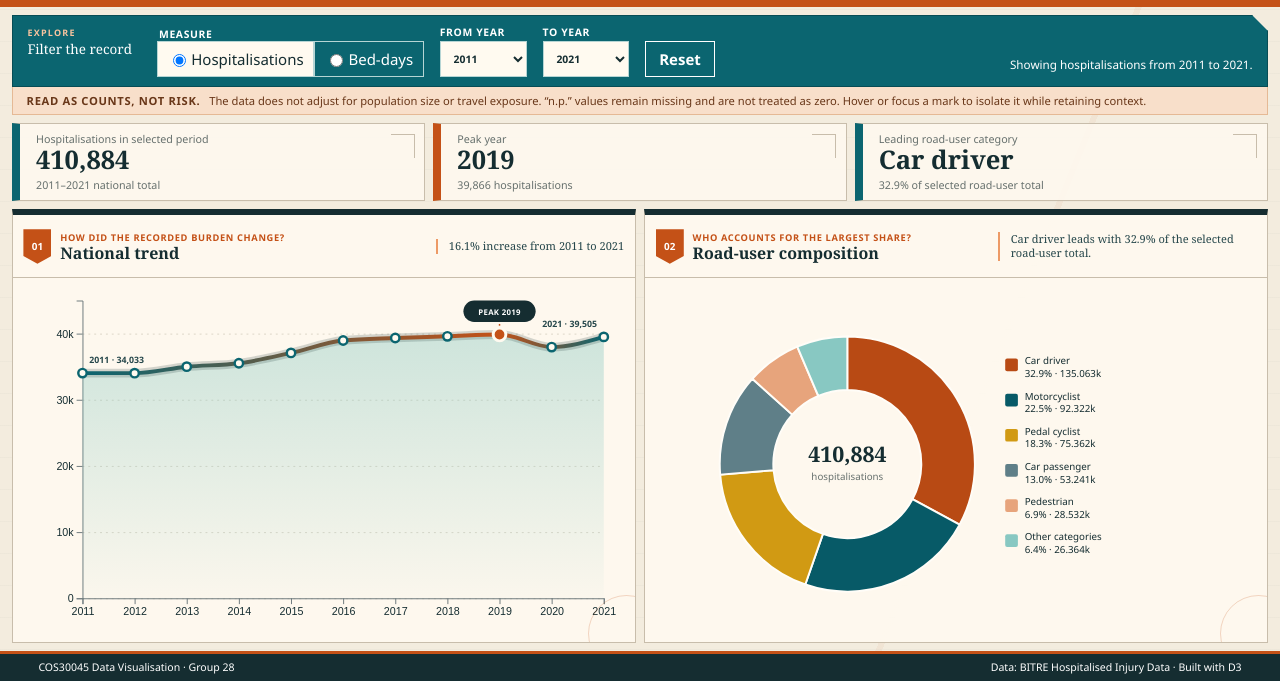
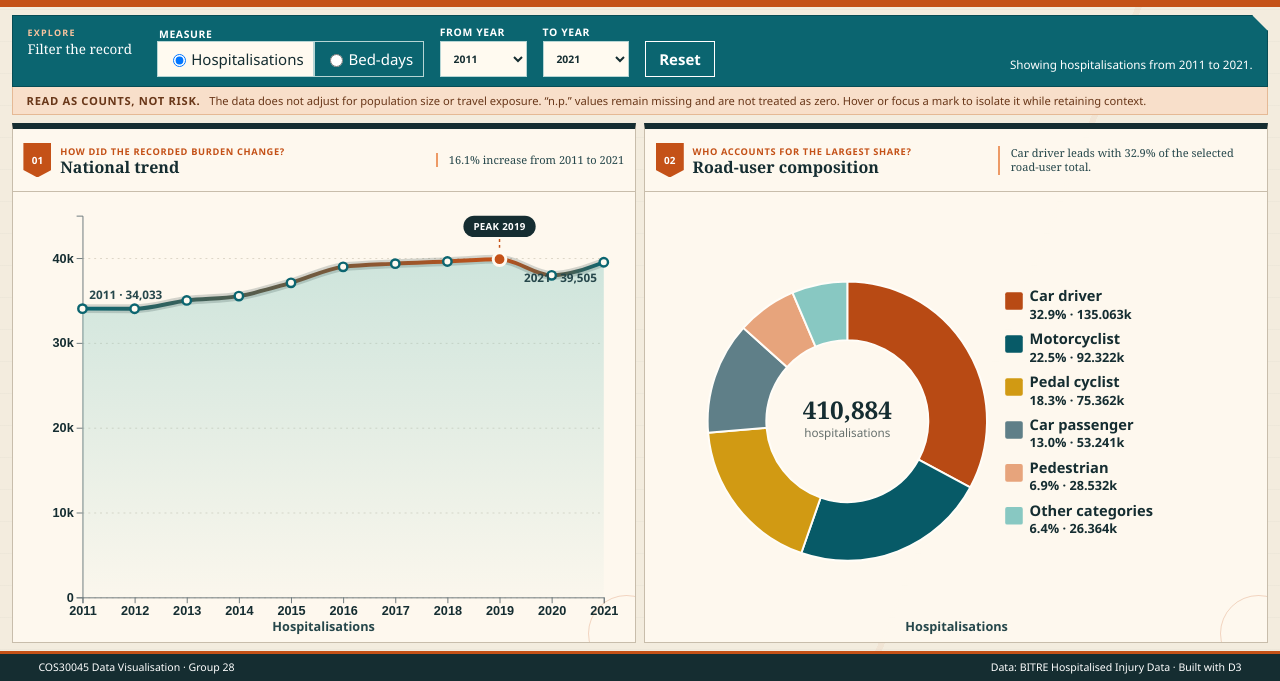
Before and after one commit to 105983711/Data_Visualisation_Project, a plain HTML site: page website/dashboard.html in a window 1280 px wide. Shown: the part 119-800 px from the top of the page. Drawn offline with Linux system fonts and the light colour scheme.

Commit message:
Finalize dashboard readability and project documentation

```diff
--- a/website/css/dashboard.css
+++ b/website/css/dashboard.css
@@ -137,14 +137,8 @@ select { min-height: 36px; padding: .3rem 2rem .3rem .55rem; color: var(--ink);
 .dashboard-page { min-height: 0; padding-top: .5rem; }
 .dashboard-page.active { display: grid; }
 .dashboard-page[hidden] { display: none !important; }
-.dashboard-page[data-page-panel="overview"] { grid-template-rows: auto minmax(0, 1fr); gap: .5rem; }
+.dashboard-page[data-page-panel="overview"] { grid-template-rows: minmax(0, 1fr); }
 .dashboard-page:not([data-page-panel="overview"]):not([data-page-panel="findings"]):not([data-page-panel="definitions"]) { grid-template-rows: minmax(0, 1fr); }
-.kpi-grid { display: grid; grid-template-columns: repeat(3, minmax(0, 1fr)); gap: .5rem; }
-.kpi-card { position: relative; min-height: 67px; padding: .48rem .75rem .48rem 1rem; background: rgba(255,250,240,.86); border: 1px solid var(--line); border-left: 8px solid var(--teal); }
-.kpi-card::after { content: ""; position: absolute; right: .6rem; top: .6rem; width: 23px; height: 23px; border-top: 1px solid var(--line); border-right: 1px solid var(--line); }
-.kpi-card.accent { border-left-color: var(--orange); }
-.kpi-card p, .kpi-card span { margin: 0; color: var(--muted); font-size: .67rem; }
-.kpi-card strong { display: block; margin: .04rem 0; font-family: Georgia, serif; font-size: clamp(1.25rem, 2vw, 1.85rem); line-height: 1; }
 
 .page-chart-grid { display: grid; grid-template-columns: repeat(2, minmax(0, 1fr)); gap: .55rem; min-height: 0; }
 .panel { position: relative; display: grid; grid-template-rows: auto minmax(0, 1fr); min-width: 0; min-height: 0; overflow: hidden; background: rgba(255,250,240,.92); border: 1px solid var(--line); border-top: 6px solid var(--ink); }
@@ -158,11 +152,11 @@ select { min-height: 36px; padding: .3rem 2rem .3rem .55rem; color: var(--ink);
 .dashboard-chart { min-height: 0; height: 100%; padding: .12rem .45rem .3rem; overflow: hidden; }
 .dashboard-chart svg { display: block; width: 100%; height: 100%; overflow: visible; }
 
-.axis text { fill: var(--ink); font-size: 11px; }
+.axis text { fill: var(--ink); font-size: 13px; font-weight: 600; }
 .axis path, .axis line { stroke: #6d7a7d; }
 .grid line { stroke: #ddd5c7; stroke-dasharray: 2 4; }
 .grid path { display: none; }
-.axis-label { fill: var(--ink); font-size: 11px; font-weight: 750; }
+.axis-label { fill: var(--ink); font-size: 13px; font-weight: 750; }
 .trend-fill { stroke: none; }
 .trend-road-shadow { fill: none; stroke: rgba(21,45,49,.18); stroke-width: 9; stroke-linecap: round; stroke-linejoin: round; }
 .trend-route { fill: none; stroke-width: 4; stroke-linecap: round; stroke-linejoin: round; }
@@ -170,20 +164,23 @@ select { min-height: 36px; padding: .3rem 2rem .3rem .55rem; color: var(--ink);
 .trend-dot[data-peak="true"] { fill: var(--orange); stroke: var(--surface); stroke-width: 3; }
 .peak-guide { stroke: var(--orange); stroke-width: 1.5; stroke-dasharray: 3 3; }
 .peak-tag { fill: var(--ink); }
-.peak-tag-text { fill: white; font-size: 8px; font-weight: 900; letter-spacing: .04em; }
-.endpoint-label { fill: var(--ink-soft); font-size: 9px; font-weight: 800; }
+.peak-tag-text { fill: white; font-size: 10px; font-weight: 900; letter-spacing: .03em; }
+.endpoint-label { fill: var(--ink-soft); font-size: 12px; font-weight: 800; }
 .annotation-line { stroke: var(--orange); stroke-width: 1.5; stroke-dasharray: 4 4; }
-.annotation-text { fill: var(--orange); font-size: 10px; font-weight: 850; }
-.donut-centre-main { fill: var(--ink); font-family: Georgia, serif; font-size: 22px; font-weight: 800; text-anchor: middle; }
-.donut-centre-sub { fill: var(--muted); font-size: 10px; text-anchor: middle; }
-.legend text { fill: var(--ink); font-size: 10px; }
-.value-label { fill: var(--ink); font-size: 10px; font-weight: 750; }
-.heat-label { font-size: 9px; font-weight: 750; text-anchor: middle; dominant-baseline: middle; }
+.annotation-text { fill: var(--orange); font-size: 12px; font-weight: 850; }
+.donut-centre-main { fill: var(--ink); font-family: Georgia, serif; font-size: 25px; font-weight: 800; text-anchor: middle; }
+.donut-centre-sub { fill: var(--muted); font-size: 12px; text-anchor: middle; }
+.legend text { fill: var(--ink); font-size: 12px; }
+.road-user-legend text:first-of-type { font-size: 15px; font-weight: 800; }
+.road-user-legend text:nth-of-type(2) { font-size: 13px; font-weight: 650; }
+.value-label { fill: var(--ink); font-size: 12px; font-weight: 750; }
+.heat-label { font-size: 11px; font-weight: 750; text-anchor: middle; dominant-baseline: middle; }
 .fn-first { fill: var(--orange); }
 .fn-non { fill: var(--teal); }
 .age-gender-bar { stroke: var(--surface); stroke-width: 1; }
-.age-gender-legend text { font-size: 9px; }
-.state-ranking-value { fill: var(--ink); font-size: 9px; font-weight: 850; }
+.age-gender-legend text { font-size: 12px; }
+.state-ranking-value { fill: var(--ink); font-size: 12px; font-weight: 850; }
+.chart-measure-label { fill: var(--ink-soft); font-size: 13px; font-weight: 700; }
 .mark { cursor: help; transition: opacity .16s ease, filter .16s ease, stroke-width .16s ease; }
 .mark.context-muted { opacity: .16; }
 .mark.context-selected { opacity: 1; filter: drop-shadow(0 2px 3px rgba(21,45,49,.28)); }
@@ -219,7 +216,7 @@ select { min-height: 36px; padding: .3rem 2rem .3rem .55rem; color: var(--ink);
 .dashboard-controls.findings-mode fieldset { display: none; }
 footer { display: flex; justify-content: space-between; gap: 1rem; padding: .42rem clamp(1rem, 3vw, 3rem); color: white; background: var(--ink); border-top: 3px solid var(--orange); font-size: .66rem; }
 
-.tooltip { position: fixed; z-index: 50; max-width: 280px; padding: .65rem .8rem; pointer-events: none; background: var(--ink); color: white; border: 2px solid var(--orange-light); box-shadow: 6px 6px 0 rgba(196,81,23,.18); font-size: .84rem; }
+.tooltip { position: fixed; z-index: 50; max-width: 320px; padding: .7rem .9rem; pointer-events: none; background: var(--ink); color: white; border: 2px solid var(--orange-light); box-shadow: 6px 6px 0 rgba(196,81,23,.18); font-size: 1rem; }
 .sr-only { position: absolute !important; width: 1px !important; height: 1px !important; padding: 0 !important; margin: -1px !important; overflow: hidden !important; clip: rect(0,0,0,0) !important; white-space: nowrap !important; border: 0 !important; }
 .error-banner { position: fixed; inset: auto 1rem 1rem; z-index: 80; max-width: 900px; margin: auto; padding: 1rem; color: white; background: #8a1f11; }
 
@@ -243,7 +240,6 @@ footer { display: flex; justify-content: space-between; gap: 1rem; padding: .42r
 }
 @media (max-width: 620px) {
   .dashboard-tabs { grid-template-columns: repeat(5, minmax(105px, 1fr)); }
-  .kpi-grid { grid-template-columns: 1fr; }
   .interpretation-note { display: grid; }
   #dashboard-status { flex-basis: 100%; text-align: left; }
   .panel header { align-items: flex-start; }
--- a/website/dashboard.html
+++ b/website/dashboard.html
@@ -52,23 +52,6 @@
     </aside>
 
     <section class="dashboard-page active" id="page-overview" role="tabpanel" data-page-panel="overview" aria-label="Overview dashboard page">
-      <div class="kpi-grid" aria-label="Selected-period summary">
-        <article class="kpi-card">
-          <p id="total-kpi-label">Hospitalisations in selected period</p>
-          <strong id="total-kpi">—</strong>
-          <span id="total-kpi-note"></span>
-        </article>
-        <article class="kpi-card accent">
-          <p>Peak year</p>
-          <strong id="peak-kpi">—</strong>
-          <span id="peak-kpi-note"></span>
-        </article>
-        <article class="kpi-card">
-          <p>Leading road-user category</p>
-          <strong id="road-kpi">—</strong>
-          <span id="road-kpi-note"></span>
-        </article>
-      </div>
       <div class="page-chart-grid overview-grid">
         <article class="panel">
           <header><div><p class="panel-number">01</p><div><p class="panel-question">How did the recorded burden change?</p><h2>National trend</h2></div></div><p class="panel-story" id="trend-insight"></p></header>
--- a/website/js/charts/age-sex-chart.js
+++ b/website/js/charts/age-sex-chart.js
@@ -2,7 +2,7 @@
 // The official source field is named "sex"; the dashboard presents it as recorded gender.
 import { createSvg, accessibleMarks, formatNumber } from "../a11y.js";
 import { AGE_ORDER } from "../data.js";
-import { addGridYAxis } from "./chart-utils.js";
+import { addGridYAxis, addMeasureLabel } from "./chart-utils.js";
 
 export function renderAgeSexChart(data, label) {
   const container = document.querySelector("#dashboard-age");
@@ -22,6 +22,7 @@ export function renderAgeSexChart(data, label) {
     height: 315,
   });
   const margin = { top: 42, right: 20, bottom: 42, left: 54 };
+  addMeasureLabel(svg, width, height, label);
   const xAge = d3.scaleBand().domain(ages).range([margin.left, width - margin.right]).padding(.18);
   const xGender = d3.scaleBand().domain(genders).range([0, xAge.bandwidth()]).padding(.08);
   const y = d3.scaleLinear().domain([0, d3.max(data, d => d.value) || 1]).nice()
--- a/website/js/charts/chart-utils.js
+++ b/website/js/charts/chart-utils.js
@@ -2,6 +2,17 @@
 export const CHART_COLOURS = ["#b84a14", "#075a67", "#d19a13", "#5f7f88", "#e7a47c", "#88c8c2"];
 
 export const axisFormat = value => d3.format("~s")(value).replace("G", "B");
+
+export function addMeasureLabel(svg, width, height, label) {
+  const displayLabel = label === "bed-days" ? "Bed-days" : "Hospitalisations";
+  svg.append("text")
+    .attr("class", "chart-measure-label")
+    .attr("x", width / 2)
+    .attr("y", height - 4)
+    .attr("text-anchor", "middle")
+    .attr("aria-hidden", "true")
+    .text(displayLabel);
+}
 
 export function addGridYAxis(svg, y, margin, width, tickFormat = axisFormat) {
   svg.append("g").attr("class", "grid").attr("transform", `translate(${margin.left},0)`)
--- a/website/js/charts/first-nations-chart.js
+++ b/website/js/charts/first-nations-chart.js
@@ -1,6 +1,7 @@
 // Research question: How did the age profile differ by First Nations status?
 import { createSvg, accessibleMarks, formatPercent } from "../a11y.js";
 import { AGE_ORDER } from "../data.js";
+import { addMeasureLabel } from "./chart-utils.js";
 const FIRST_NATIONS = "First Nations people";
 const NON_INDIGENOUS = "Non-Indigenous";
 
@@ -29,6 +30,7 @@ export function renderFirstNationsChart(data, label) {
     height: 315
   });
   const margin = { top: 45, right: 22, bottom: 45, left: 60 };
+  addMeasureLabel(svg, width, height, label);
   const maximumShare = d3.max(prepared, d => d.share) || 0;
   const x = d3.scaleLinear()
     .domain([0, Math.max(0.4, maximumShare * 1.08)])
--- a/website/js/charts/road-user-donut.js
+++ b/website/js/charts/road-user-donut.js
@@ -1,6 +1,6 @@
 // Research question: Which road-user categories recorded the largest totals?
 import { createSvg, accessibleMarks, formatNumber, formatPercent } from "../a11y.js";
-import { axisFormat, CHART_COLOURS } from "./chart-utils.js";
+import { addMeasureLabel, axisFormat, CHART_COLOURS } from "./chart-utils.js";
 
 function prepareDonutData(rows) {
   const total = d3.sum(rows, d => d.value);
@@ -19,6 +19,7 @@ export function renderRoadUserDonut(rows, label) {
     height: 315
   });
   const cx = width < 520 ? width * .35 : width * .32;
+  addMeasureLabel(svg, width, height, label);
   const cy = height / 2 + 6;
   const radius = Math.min(width * .23, height * .36);
   const pie = d3.pie().sort(null).value(d => d.value)(items);
@@ -29,9 +30,9 @@ export function renderRoadUserDonut(rows, label) {
   svg.append("text").attr("class", "donut-centre-main").attr("x", cx).attr("y", cy - 2).text(formatNumber(total));
   svg.append("text").attr("class", "donut-centre-sub").attr("x", cx).attr("y", cy + 16).text(label);
   const legendX = width < 520 ? width * .62 : width * .58;
-  const legend = svg.append("g").attr("class", "legend").attr("transform", `translate(${legendX},${Math.max(18, cy - items.length * 18)})`);
-  const entry = legend.selectAll("g").data(items).join("g").attr("transform", (_, i) => `translate(0,${i * 36})`);
-  entry.append("rect").attr("width", 13).attr("height", 13).attr("rx", 2).attr("fill", (_, i) => CHART_COLOURS[i]);
-  entry.append("text").attr("x", 20).attr("y", 6).text(d => d.road_user);
-  entry.append("text").attr("x", 20).attr("y", 19).attr("fill", "#5d696c").text(d => `${formatPercent(d.value / total)} · ${axisFormat(d.value)}`);
+  const legend = svg.append("g").attr("class", "legend road-user-legend").attr("transform", `translate(${legendX},${Math.max(12, cy - items.length * 22)})`);
+  const entry = legend.selectAll("g").data(items).join("g").attr("transform", (_, i) => `translate(0,${i * 44})`);
+  entry.append("rect").attr("width", 18).attr("height", 18).attr("rx", 2).attr("fill", (_, i) => CHART_COLOURS[i]);
+  entry.append("text").attr("x", 25).attr("y", 9).text(d => d.road_user);
+  entry.append("text").attr("x", 25).attr("y", 27).attr("fill", "#5d696c").text(d => `${formatPercent(d.value / total)} · ${axisFormat(d.value)}`);
 }
--- a/website/js/charts/state-heatmap.js
+++ b/website/js/charts/state-heatmap.js
@@ -1,6 +1,6 @@
 // Research question: How did state and territory totals vary over time?
 import { createSvg, accessibleMarks, formatNumber } from "../a11y.js";
-import { axisFormat } from "./chart-utils.js";
+import { addMeasureLabel, axisFormat } from "./chart-utils.js";
 
 export function renderStateHeatmap(data, label) {
   const container = document.querySelector("#dashboard-state-heatmap");
@@ -14,6 +14,7 @@ export function renderStateHeatmap(data, label) {
     height: 315
   });
   const margin = { top: 22, right: 12, bottom: 40, left: 50 };
+  addMeasureLabel(svg, width, height, label);
   const x = d3.scaleBand().domain(years).range([margin.left, width - margin.right]).padding(.04);
   const y = d3.scaleBand().domain(states).range([margin.top, height - margin.bottom]).padding(.06);
   const max = d3.max(data, d => d.value) || 1;
--- a/website/js/charts/state-ranking-chart.js
+++ b/website/js/charts/state-ranking-chart.js
@@ -1,6 +1,6 @@
 // Research question: Which states and territories recorded the largest totals?
 import { createSvg, accessibleMarks, formatNumber } from "../a11y.js";
-import { axisFormat } from "./chart-utils.js";
+import { addMeasureLabel, axisFormat } from "./chart-utils.js";
 
 export function renderStateRankingChart(data, label) {
   const container = document.querySelector("#dashboard-state");
@@ -14,6 +14,7 @@ export function renderStateRankingChart(data, label) {
     height: 315,
   });
   const margin = { top: 24, right: 72, bottom: 38, left: 58 };
+  addMeasureLabel(svg, width, height, label);
   const x = d3.scaleLinear().domain([0, d3.max(rows, d => d.value) || 1]).nice()
     .range([margin.left, width - margin.right]);
   const y = d3.scaleBand().domain(rows.map(d => d.state))
--- a/website/js/charts/trend-chart.js
+++ b/website/js/charts/trend-chart.js
@@ -1,6 +1,6 @@
 // Research question: How did hospitalisations and bed-days change over time?
 import { createSvg, accessibleMarks, formatNumber } from "../a11y.js";
-import { addGridYAxis } from "./chart-utils.js";
+import { addGridYAxis, addMeasureLabel } from "./chart-utils.js";
 
 export function renderTrendChart(data, label) {
   const container = document.querySelector("#dashboard-trend");
@@ -11,6 +11,7 @@ export function renderTrendChart(data, label) {
     height: 285
   });
   const margin = { top: 20, right: 24, bottom: 38, left: 64 };
+  addMeasureLabel(svg, width, height, label);
   const extent = d3.extent(data, d => d.year);
   const xDomain = extent[0] === extent[1] ? [extent[0] - .5, extent[1] + .5] : extent;
   const x = d3.scaleLinear().domain(xDomain).range([margin.left, width - margin.right]);
@@ -62,7 +63,7 @@ export function renderTrendChart(data, label) {
   const endpoints = [data[0], data.at(-1)].filter(Boolean);
   svg.selectAll(".endpoint-label").data(endpoints).join("text").attr("class", "endpoint-label")
     .attr("x", (d, i) => x(d.year) + (i === 0 ? 7 : -7))
-    .attr("y", d => y(d.value) - 10)
+    .attr("y", (d, i) => y(d.value) + (i === 0 ? -10 : 20))
     .attr("text-anchor", (_, i) => i === 0 ? "start" : "end")
     .text(d => `${d.year} · ${formatNumber(d.value)}`);
 }
--- a/website/js/dashboard.js
+++ b/website/js/dashboard.js
@@ -29,26 +29,8 @@ const state = {
 const metricLabel = () =>
   state.metric === "bed_days" ? "bed-days" : "hospitalisations";
 
-function updateKpis(trend, road) {
-  const total = d3.sum(trend, d => d.value);
-  const peak = d3.greatest(trend, d => d.value);
-  const roadTotal = d3.sum(road, d => d.value);
-  const leader = road[0];
+function updateTrendStory(trend) {
   const label = metricLabel();
-
-  document.querySelector("#total-kpi-label").textContent =
-    `${label[0].toUpperCase() + label.slice(1)} in selected period`;
-  document.querySelector("#total-kpi").textContent = formatNumber(total);
-  document.querySelector("#total-kpi-note").textContent =
-    `${state.startYear}–${state.endYear} national total`;
-  document.querySelector("#peak-kpi").textContent = peak?.year ?? "—";
-  document.querySelector("#peak-kpi-note").textContent = peak
-    ? `${formatNumber(peak.value)} ${label}`
-    : "No records";
-  document.querySelector("#road-kpi").textContent = leader?.road_user ?? "—";
-  document.querySelector("#road-kpi-note").textContent = leader
-    ? `${formatPercent(leader.value / roadTotal)} of selected road-user total`
-    : "No records";
 
   const first = trend[0];
   const last = trend.at(-1);
@@ -119,7 +101,7 @@ function render() {
   );
   const label = metricLabel();
 
-  updateKpis(trend, road);
+  updateTrendStory(trend);
   updateChartStories(road, age, states, firstNations, label);
   renderTrendChart(trend, label);
   renderRoadUserDonut(road, label);
```
Also changed, not shown: 3 other files.
